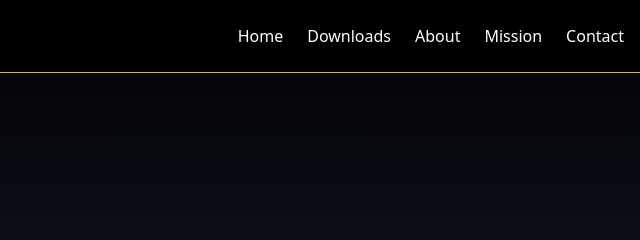
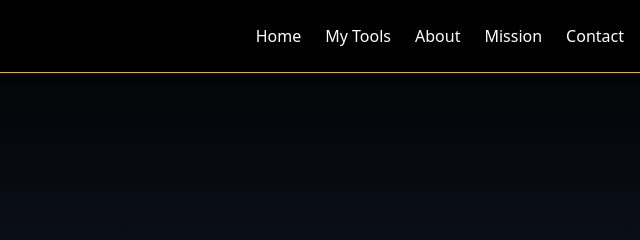
Before and after one commit to THE-REBEL-SQUAD/the.rebel.squad-trs, a plain HTML site: page index.html in a window 1280 px wide. Shown: the top 240 px of the page, 640-1280 px from the left. Drawn offline with nearby package versions, Linux system fonts and the light colour scheme.

Commit message:
Update index.html

```diff
--- a/index.html
+++ b/index.html
@@ -56,7 +56,7 @@
     </div>
     <ul class="hidden md:flex space-x-6">
       <li><a href="#home" class="hover:text-yellow-400">Home</a></li>
-      <li><a href="#downloads" class="hover:text-yellow-400">Downloads</a></li>
+      <li><a href="#downloads" class="hover:text-yellow-400">My Tools</a></li>
       <li><a href="#about" class="hover:text-yellow-400">About</a></li>
       <li><a href="#mission" class="hover:text-yellow-400">Mission</a></li>
       <li><a href="#contact" class="hover:text-yellow-400">Contact</a></li>
```
